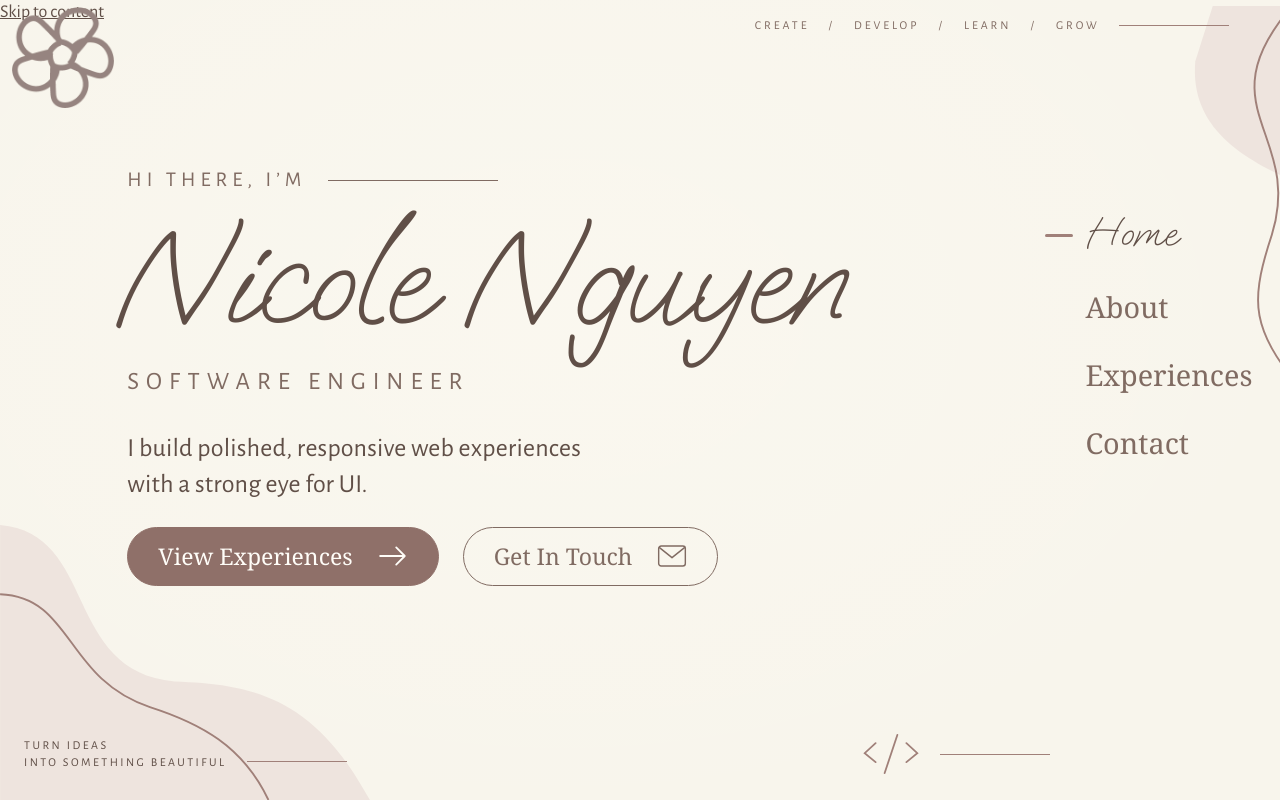
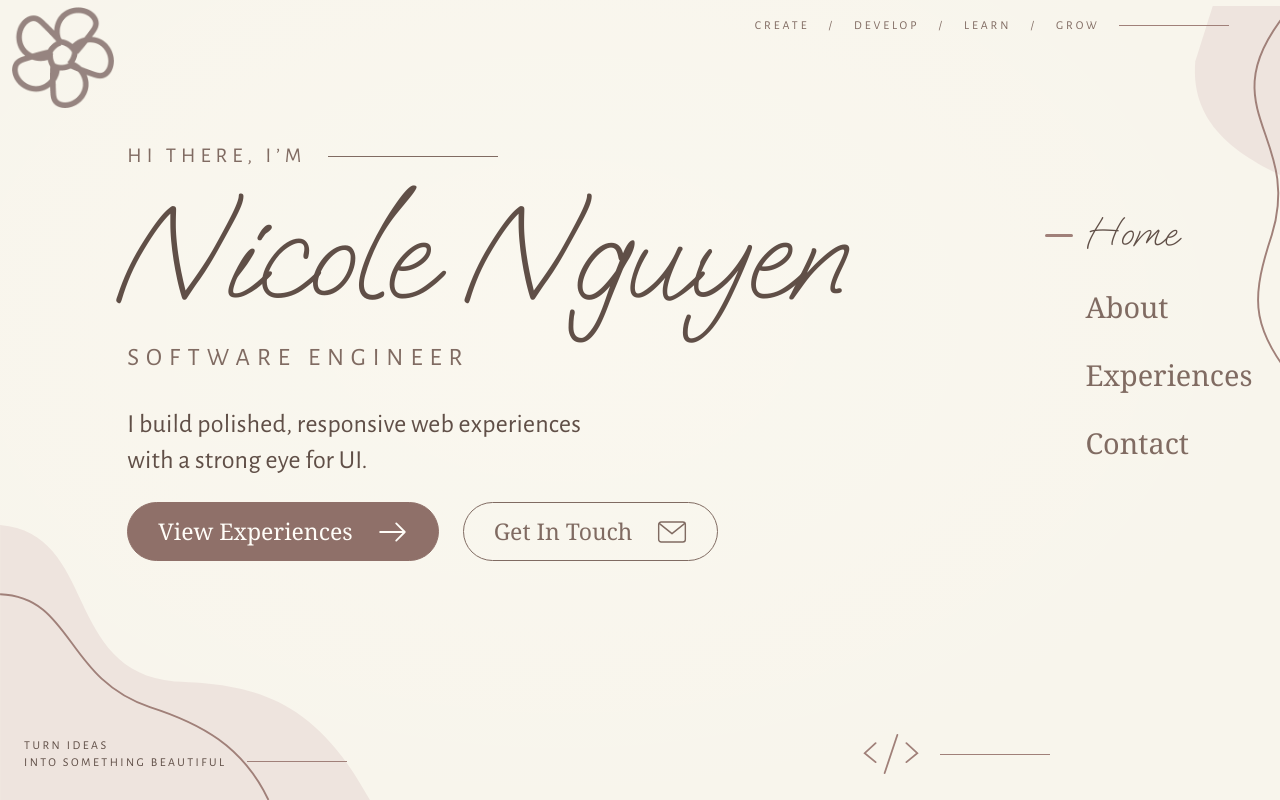
Before and after one commit to nguyenlnicole/Portfolio, a Vue app: page / in a window 1280 px wide. Built offline with nearby package versions, Linux system fonts and the light colour scheme.

Commit message:
Respect reduced-motion preferences and support skipping to content

```diff
--- a/src/landing.css
+++ b/src/landing.css
@@ -226,3 +226,10 @@ a:focus-visible, summary:focus-visible { outline: 2px solid var(--ink); outline-
   .experience-heading .script-heading { font-size: 42px; }
   .hero-button { font-size: 16px; padding-inline: 12px; }
 }
+/* 19 — Motion preferences and keyboard navigation. */
+.skip-link { position: fixed; top: 10px; left: 10px; z-index: 10; transform: translateY(-160%); padding: 10px 16px; border-radius: 8px; background: var(--paper); color: var(--ink); }
+.skip-link:focus { transform: translateY(0); }
+#main-content:focus { outline: none; }
+@media (prefers-reduced-motion: reduce) {
+  *, *::before, *::after { scroll-behavior: auto !important; transition: none !important; }
+}
```
